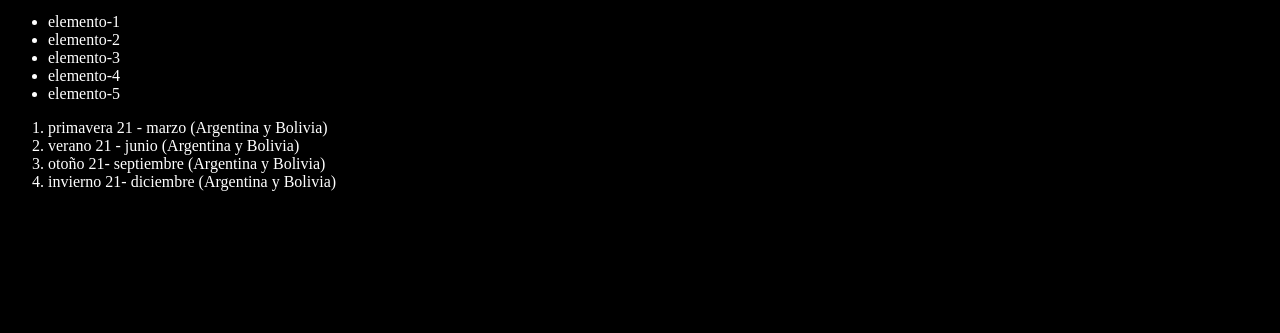
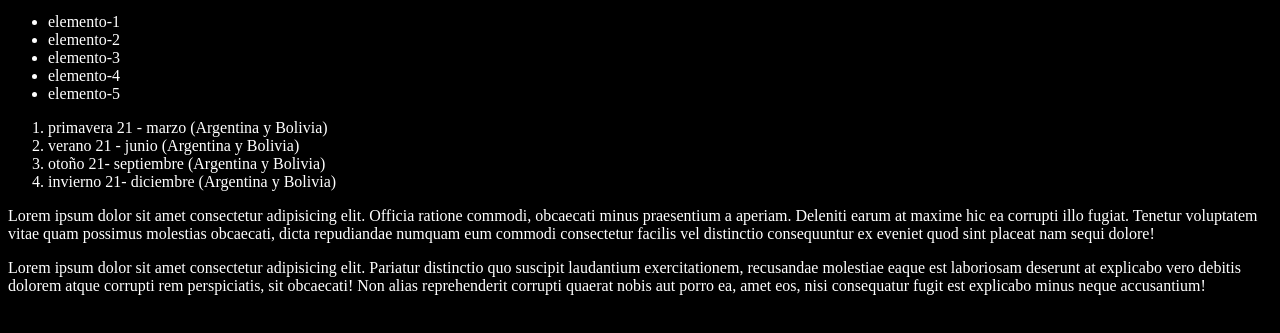
Before and after one commit to franquito-git/mircha-git-forking, a plain HTML site: page index.html in a window 1280 px wide. Shown: the part 101-434 px from the top of the page. Drawn offline with Linux system fonts and the light colour scheme.

Commit message:
agregando 2 parrafos

```diff
--- a/index.html
+++ b/index.html
@@ -26,6 +26,22 @@
       <li>otoño 21- septiembre (Argentina y Bolivia)</li>
       <li>invierno 21- diciembre (Argentina y Bolivia)</li>
     </ol>
+    <p>
+      Lorem ipsum dolor sit amet consectetur adipisicing elit. Officia ratione
+      commodi, obcaecati minus praesentium a aperiam. Deleniti earum at maxime
+      hic ea corrupti illo fugiat. Tenetur voluptatem vitae quam possimus
+      molestias obcaecati, dicta repudiandae numquam eum commodi consectetur
+      facilis vel distinctio consequuntur ex eveniet quod sint placeat nam sequi
+      dolore!
+    </p>
+    <p>
+      Lorem ipsum dolor sit amet consectetur adipisicing elit. Pariatur
+      distinctio quo suscipit laudantium exercitationem, recusandae molestiae
+      eaque est laboriosam deserunt at explicabo vero debitis dolorem atque
+      corrupti rem perspiciatis, sit obcaecati! Non alias reprehenderit corrupti
+      quaerat nobis aut porro ea, amet eos, nisi consequatur fugit est explicabo
+      minus neque accusantium!
+    </p>
     <script src="index.js"></script>
   </body>
 </html>
```
